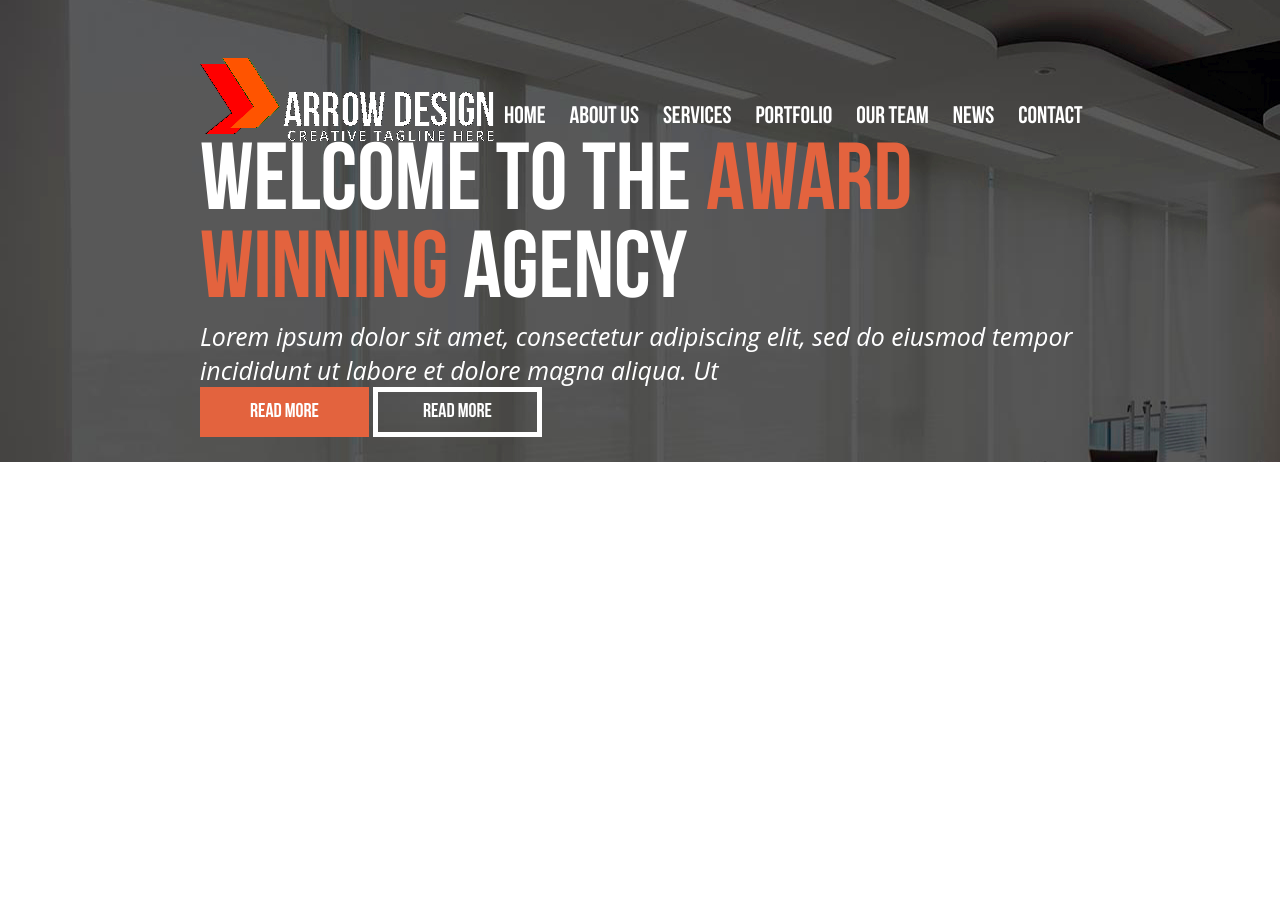
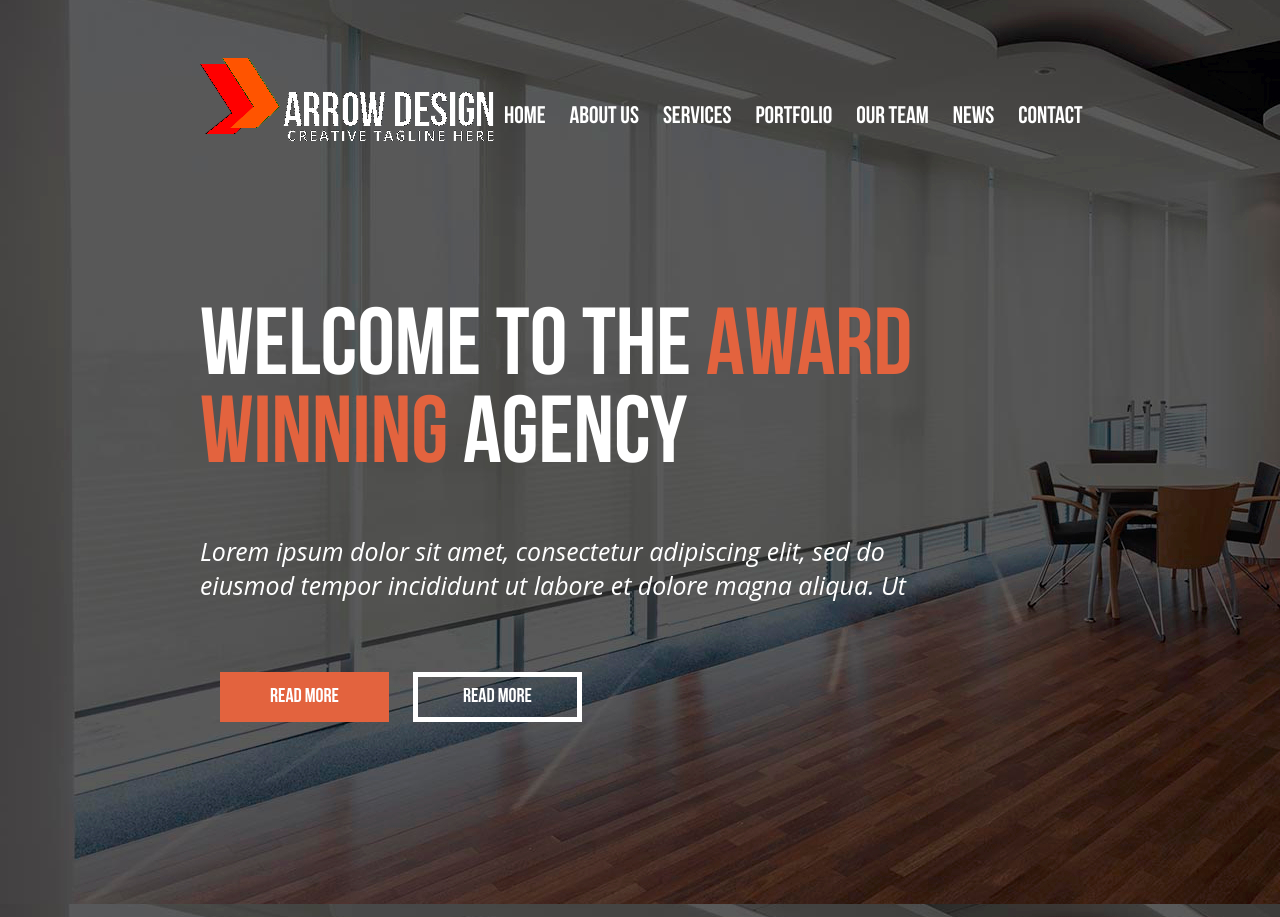
Before and after one commit to kayn23/BEM_makets, a plain HTML site: page index.html in a window 1280 px wide. Before the commit the page ends 800 px from the top, so only its background shows below. Drawn offline with Linux system fonts and the light colour scheme.

Commit message:
Доделал первый блок. Class "Top"

```diff
--- a/index.html
+++ b/index.html
@@ -25,19 +25,19 @@
                     </ul>
                 </nav>
             </header>
-            <div class="newsHead">
-                <h2 class="genCaption">
-                    Welcome to The <span class="genCaption_accent">Award
+            <div class="newsHead newsHead_positionHeader">
+                <h2 class="genCaption genCaption_positionHeader">
+                    Welcome to The <span class="genCaption__accent">Award
                         Winning</span> Agency
                 </h2>
-                <p class="newsHead__info">
+                <p class="newsHead__info newsHead__info_positionHeader">
                     Lorem ipsum dolor sit amet, consectetur adipiscing elit, sed do eiusmod tempor incididunt ut labore et dolore magna aliqua. Ut
                 </p>
 
-                <div class="button button_background_orange button_sizeHead">
+                <div class="button button_background_orange button_styleHeader">
                     read more
                 </div>
-                <div class="button button_background_lite button_sizeHead">
+                <div class="button button_background_lite button_styleHeader">
                     read more
                 </div>
             </div>
--- a/style.less
+++ b/style.less
@@ -45,6 +45,7 @@ a {
     display: grid;
     grid-template-columns: max-content 1fr max-content;
     align-items: end;
+    padding-bottom: 25px;
 }
 
 .logo {
@@ -95,6 +96,16 @@ a {
         font-family: @fontSans;
         font-size: 25px;
         font-style: italic;
+
+        &_positionHeader {
+            margin-bottom: 70px;
+        }
+    }
+
+    &_positionHeader {
+        width: 720px;
+        margin-top: 140px;
+        margin-bottom: 170px;
     }
 }
 
@@ -106,8 +117,12 @@ a {
     line-height: 88.33px;
     text-transform: uppercase;
 
-    &_accent {
+    &__accent {
         color: @accentText;
+    }
+
+    &_positionHeader {
+        margin-bottom: 50px;
     }
 }
 
@@ -118,6 +133,14 @@ a {
     font-weight: 400;
     text-transform: uppercase;
     display: inline-block;
+
+    &:hover {
+        cursor: pointer;
+        text-decoration: underline;
+    }
+    &:active{
+        transform: scale(0.98);
+    }
 
     &_background {
         &_orange {
@@ -130,7 +153,8 @@ a {
         }
     }
 
-    &_sizeHead {
+    &_styleHeader {
         padding: 10px 45px;
+        margin-left: 20px;
     }
 }
```
Also changed, not shown: style.css.
